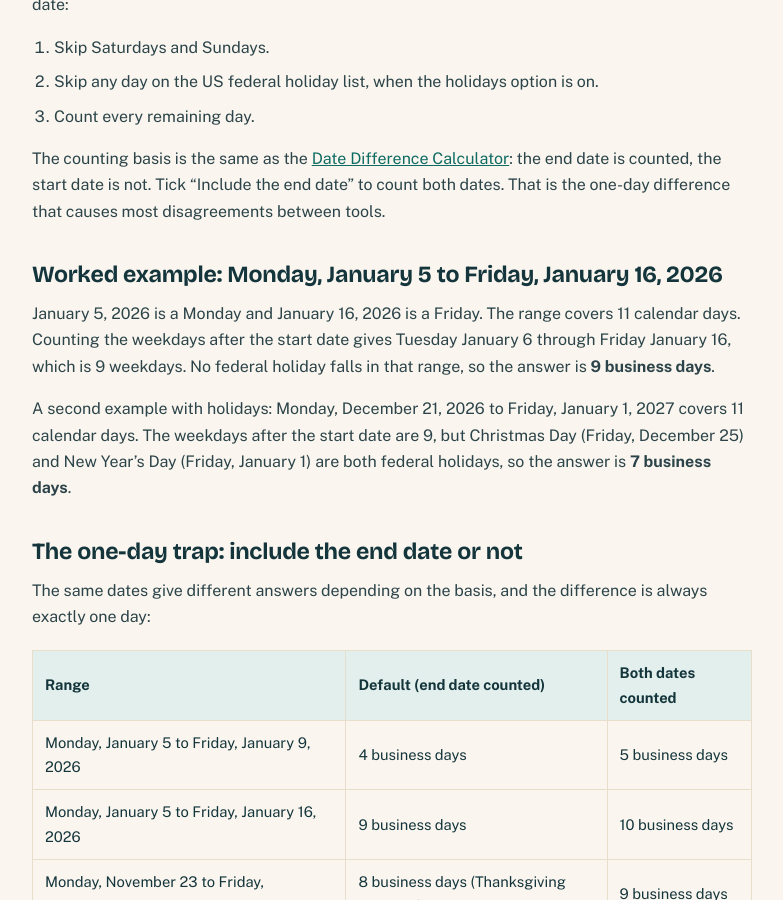
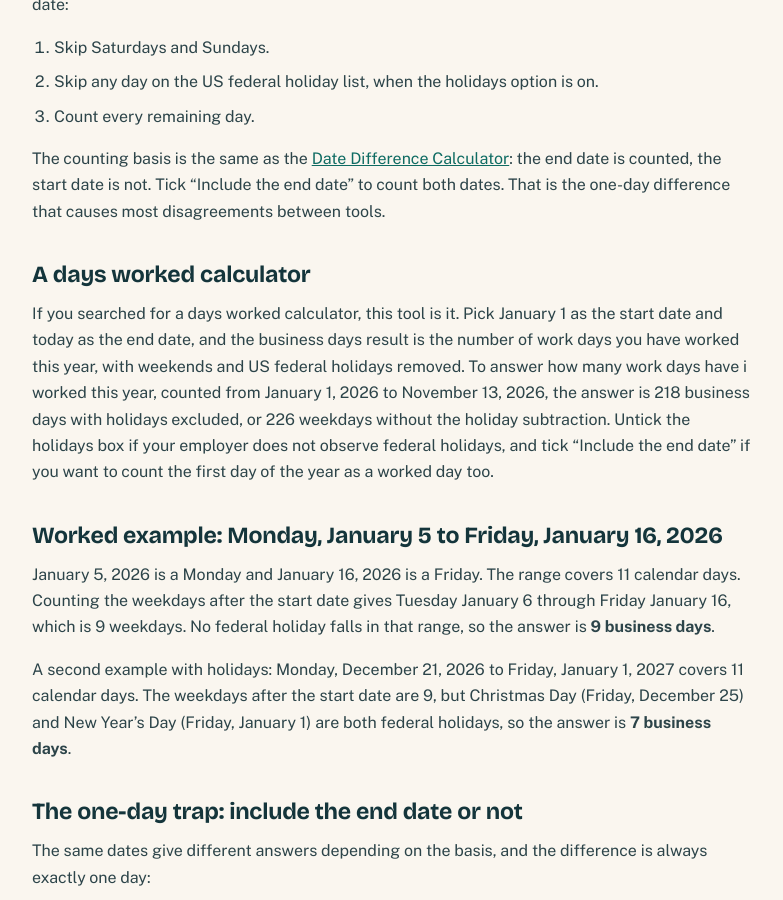
Before and after one commit to zaidmeo09-dhangal/agedatecalc, a Jekyll site: the page built from business-days-calculator.md, in a window 1280 px wide and 900 px high, scrolled down 1419 px. Shown: the whole window, without its empty margins (248-1031 px from the left). Built offline with Jekyll 4.4.1, drawn with Linux system fonts in a browser that asks for light colours; some of the changed text lies outside the part shown.

Commit message:
SEO audit fixes: broken links, titles, DST 2027, schema, og:image

```diff
--- a/business-days-calculator.md
+++ b/business-days-calculator.md
@@ -67,6 +67,14 @@
               "@type": "Answer",
               "text": "Two causes explain nearly every disagreement. First, the counting basis: some tools count the start date and some do not, which shifts every answer by exactly one. Second, the holiday list: some tools subtract only weekends, some subtract US federal holidays, and some use a different country's holidays. Check both before trusting a number."
             }
+          },
+          {
+            "@type": "Question",
+            "name": "How many work days have I worked this year?",
+            "acceptedAnswer": {
+              "@type": "Answer",
+              "text": "Set the start date to January 1 of this year and the end date to today. This days worked calculator counts the weekdays in between and subtracts US federal holidays when the option is on. Counted from January 1, 2026 to November 13, 2026, the answer is 218 business days with holidays excluded, or 226 weekdays without the holiday subtraction."
+            }
           }
         ]
       }
@@ -130,6 +138,10 @@
 3. Count every remaining day.
 
 The counting basis is the same as the [Date Difference Calculator]({{ '/date-difference-calculator/' | relative_url }}): the end date is counted, the start date is not. Tick "Include the end date" to count both dates. That is the one-day difference that causes most disagreements between tools.
+
+## A days worked calculator
+
+If you searched for a days worked calculator, this tool is it. Pick January 1 as the start date and today as the end date, and the business days result is the number of work days you have worked this year, with weekends and US federal holidays removed. To answer how many work days have i worked this year, counted from January 1, 2026 to November 13, 2026, the answer is 218 business days with holidays excluded, or 226 weekdays without the holiday subtraction. Untick the holidays box if your employer does not observe federal holidays, and tick "Include the end date" if you want to count the first day of the year as a worked day too.
 
 ## Worked example: Monday, January 5 to Friday, January 16, 2026
 
@@ -219,6 +231,10 @@
 <details>
 <summary>How do I count business days in Excel?</summary>
 <p>Use NETWORKDAYS. Put the start date in A2 and the end date in B2, then use =NETWORKDAYS(A2, B2) for weekdays only, or =NETWORKDAYS(A2, B2, holidays) with a list of holiday dates to subtract them too. Note that NETWORKDAYS counts both the start and end dates, so it gives one more than this calculator's default count.</p>
+</details>
+<details>
+<summary>How many work days have I worked this year?</summary>
+<p>Set the start date to January 1 of this year and the end date to today. This days worked calculator counts the weekdays in between and subtracts US federal holidays when the option is on. Counted from January 1, 2026 to November 13, 2026, the answer is 218 business days with holidays excluded, or 226 weekdays without the holiday subtraction.</p>
 </details>
 <details>
 <summary>Why is my count one day different from another tool?</summary>
```
